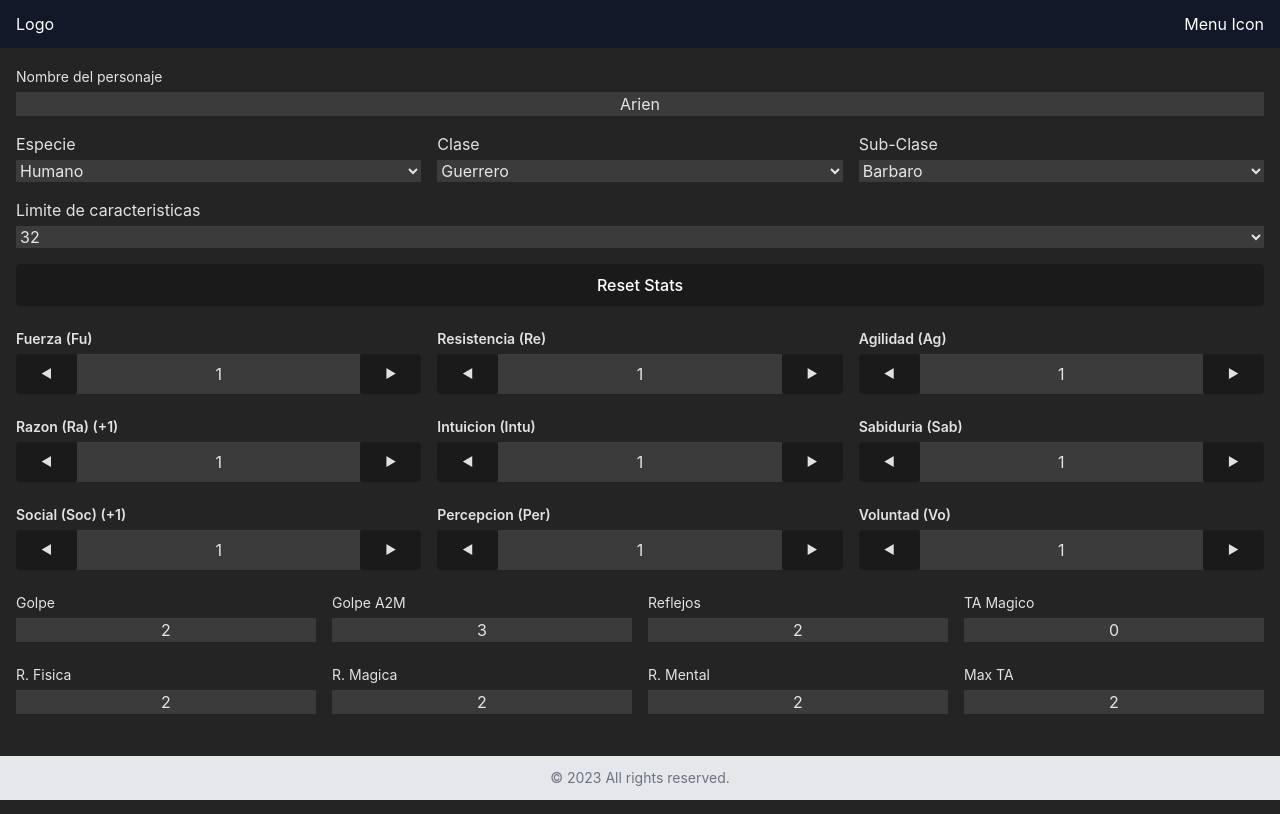
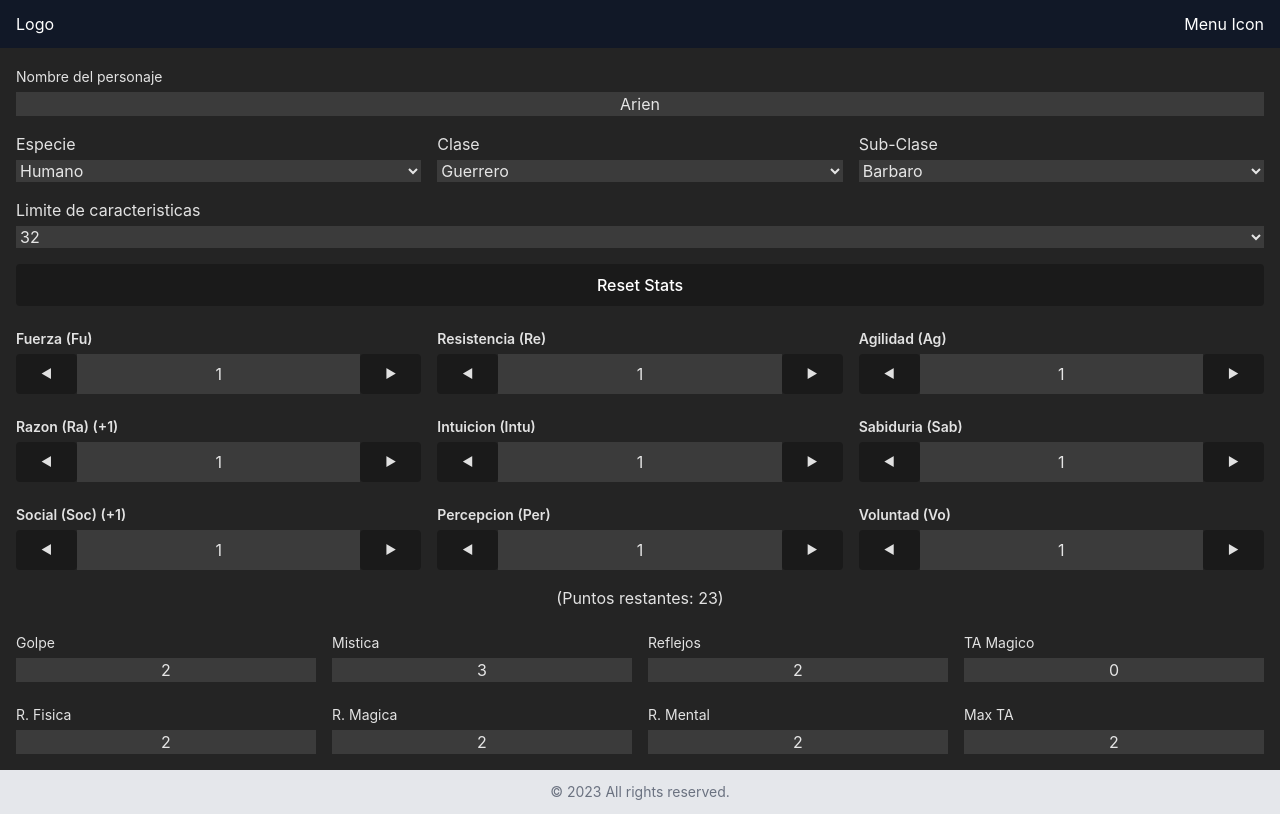
Before and after one commit to sebastianpennino/krom_char, a React (Vite) app: page / in a window 1280 px wide. Built offline with nearby package versions, Linux system fonts and the light colour scheme.

Commit message:
Added mistica

```diff
--- a/src/App.tsx
+++ b/src/App.tsx
@@ -197,6 +197,7 @@ function App() {
     reMagica: 2,
     reMental: 2,
     magicTA: 0,
+    mistica: 3,
   });
 
   // @ts-ignore
@@ -244,6 +245,20 @@ function App() {
           3
       );
     const magicTA = Math.max(reMagica * 2 - 4, 0);
+    const mistica =
+      Math.max(
+        getFinalStat(Characteristics.RAZON),
+        getFinalStat(Characteristics.INTUICION),
+        getFinalStat(Characteristics.SABIDURIA)
+      ) +
+      Math.round(
+        [
+          getFinalStat(Characteristics.RAZON),
+          getFinalStat(Characteristics.INTUICION),
+          getFinalStat(Characteristics.SABIDURIA),
+        ].sort((a, b) => b - a)[1] / 2
+      );
+
     setDerivative({
       golpe,
       golpe2m,
@@ -253,6 +268,7 @@ function App() {
       reMagica,
       reMental,
       magicTA,
+      mistica,
     });
   };
 
@@ -264,9 +280,8 @@ function App() {
   };
 
   useEffect(() => {
-    calculateDerivativeStats()
+    calculateDerivativeStats();
   }, [state]);
-
 
   return (
     <div className="flex flex-col h-screen">
@@ -376,6 +391,15 @@ function App() {
             );
           })}
         </div>
+        <div className="flex justify-center mt-4">
+          <span>
+            (Puntos restantes:{" "}
+            {/* @ts-ignore */}
+            {state.sumLimit - Object.entries(state.charStats).reduce((acc, stat) => {
+              return acc + stat[1] as number;
+            }, 0)})
+          </span>
+        </div>
         <div className="grid grid-cols-4 gap-4">
           <div className="block w-full mt-1">
             <TextInput
@@ -388,8 +412,8 @@ function App() {
           <div className="block w-full mt-1">
             <TextInput
               chosenLang={chosenLanguage}
-              title={["Golpe A2M", "Impact 2H"]}
-              value={String(derivative.golpe2m)}
+              title={["Mistica", "Mystique"]}
+              value={String(derivative.mistica)}
               disabled={true}
             />
           </div>
@@ -447,7 +471,7 @@ function App() {
       {/* Footer */}
       <footer className="flex items-center justify-center px-4 py-3 text-gray-500 bg-gray-200">
         <div className="text-sm">© 2023 All rights reserved.</div>
-{/*
+        {/*
         <button
           className="w-full px-4 py-2 text-white rounded"
           onClick={calculateDerivativeStats}
```
